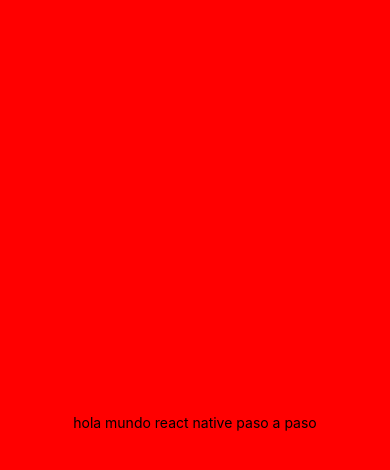
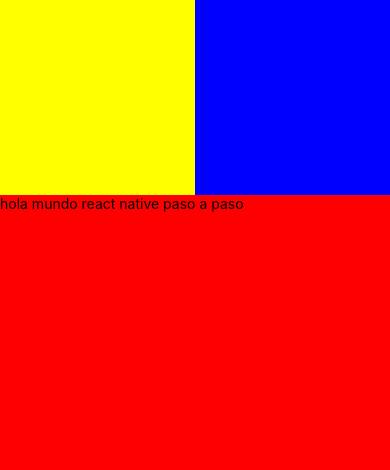
Before and after one commit to CamiloCeronGomez/Hola-Mundo-React-Native, a React Native app: screen / in a window 390 px wide. Shown: the top 470 px of the page. Built offline with nearby package versions, Linux system fonts and the light colour scheme.

Commit message:
Cambios de estilo con columnas y filas

```diff
--- a/App.js
+++ b/App.js
@@ -1,3 +1,4 @@
+
 import React, {Component} from 'react'
 import {View, Text, StyleSheet} from 'react-native'
 
@@ -7,10 +8,22 @@ class holaCiapfa extends Component{
 
 		return(
 			<View style={styles.container}>
-			<Text>hola mundo react native paso a paso</Text>
+
+				<View style ={styles.header}>
+
+					<View style={styles.headerleft}>
+					</View>
+
+					<View style={styles.headerright}>
+					</View>
+
+				</View>
+
+				<View style={styles.body}>
+				<Text>hola mundo react native paso a paso</Text>
+				</View>
 
 			</View>
-
 			)
 	}
 
@@ -18,13 +31,27 @@ class holaCiapfa extends Component{
 }
 
 const styles = StyleSheet.create({
-	container :{
+	container : {
 		flex : 1,
-		justifyContent : 'center',
-		alignItems : 'center',
+		flexDirection : 'column'
+	},
+	header:{
+		flex : 0.3,
+		flexDirection : 'row'
+	},
+	headerleft:{
+		flex : 1,
+		backgroundColor : 'yellow'
+	},
+	headerright:{
+		flex : 1,
+		backgroundColor : 'blue'
+	},
+	body:{
+		flex : 1,
 		backgroundColor : 'red'
+	}
 
-	}
 })
 
 export default holaCiapfa
```
